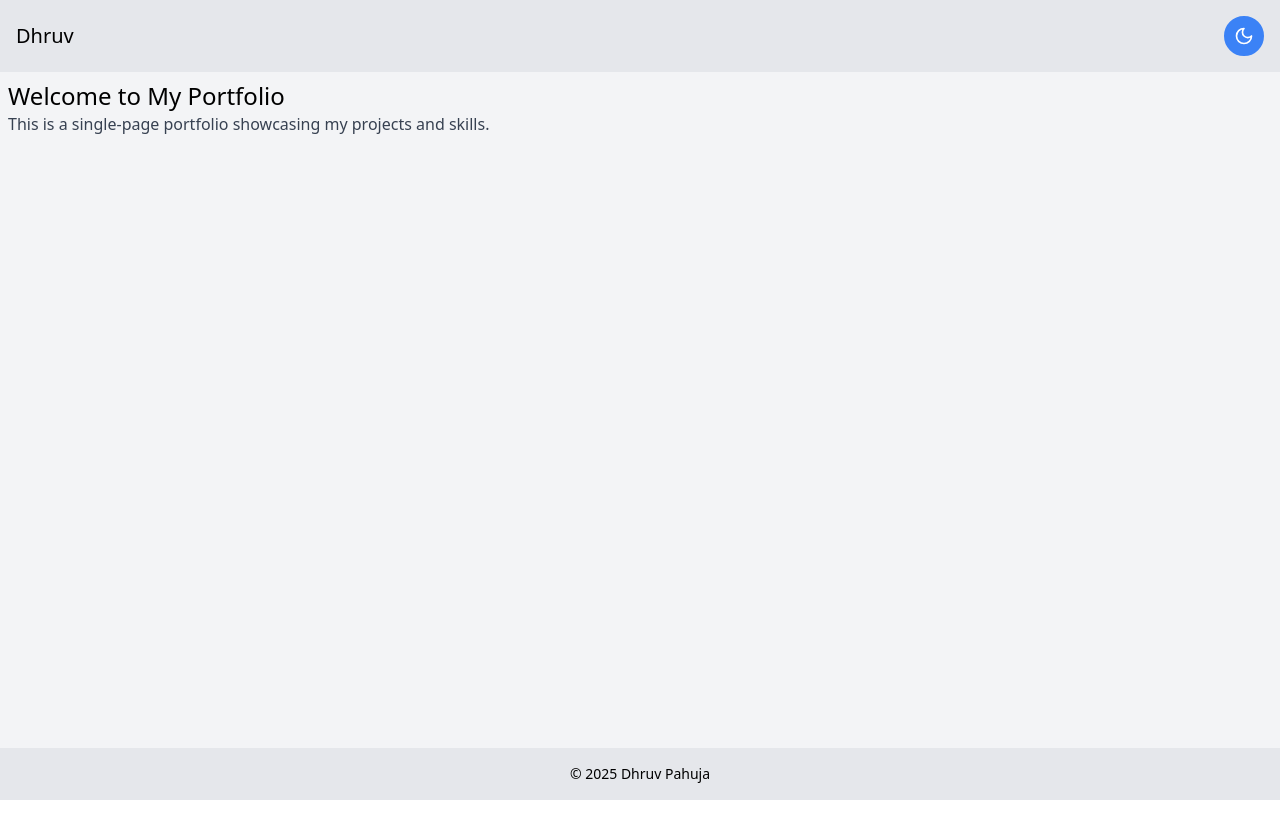
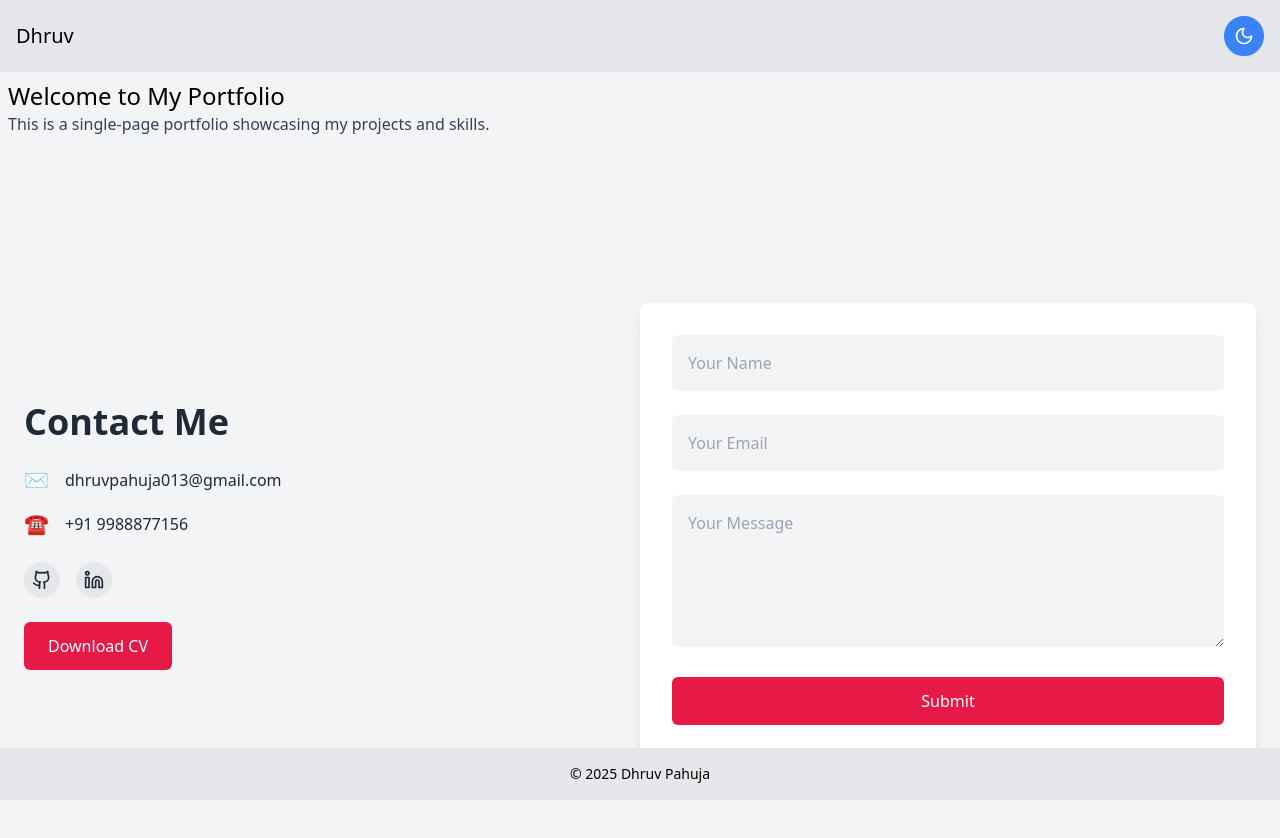
Before and after one commit to Dhruv-pahuja/Portfolio, a React (Vite) app in the folder frontend/: page / in a window 1280 px wide. Shown: the top 838 px of the page. Before the commit the page ends 800 px from the top, so only its background shows below. Built offline with nearby package versions, Linux system fonts and the light colour scheme.

Commit message:
create contact us component

```diff
--- a/frontend/package.json
+++ b/frontend/package.json
@@ -14,7 +14,8 @@
     "lucide-react": "^0.468.0",
     "react": "^18.3.1",
     "react-dom": "^18.3.1",
-    "react-redux": "^9.1.2"
+    "react-redux": "^9.1.2",
+    "react-router-dom": "^7.0.2"
   },
   "devDependencies": {
     "@eslint/js": "^9.15.0",
--- a/frontend/src/App.tsx
+++ b/frontend/src/App.tsx
@@ -1,14 +1,15 @@
 import React from 'react';
-import {Layout} from "./components/index"
+import {Layout,Contact} from "./components/index"
 
 const App: React.FC = () => {
   return (
     <Layout>
-      <div className="p-2  dark:text-white">
+      <div className="p-2 dark:text-white">
         <h1 className="text-2xl dark:text-white">Welcome to My Portfolio</h1>
         <p className="text-gray-700 dark:text-gray-300 ">
           This is a single-page portfolio showcasing my projects and skills.
         </p>
+        <Contact/>
       </div>
     </Layout>
   );
--- /dev/null
+++ b/frontend/src/components/Contact.tsx
@@ -0,0 +1,115 @@
+import React, { useState } from "react";
+import {Linkedin,Github } from "lucide-react";
+
+const Contact: React.FC = () => {
+  const [formData, setFormData] = useState({
+    name: "",
+    email: "",
+    message: "",
+  });
+
+  const handleChange = (e: React.ChangeEvent<HTMLInputElement | HTMLTextAreaElement>) => {
+    setFormData({ ...formData, [e.target.name]: e.target.value });
+  };
+
+  const handleSubmit = (e: React.FormEvent) => {
+    e.preventDefault();
+    fetch(import.meta.env.VITE_BACKEND_URL, {
+      method: "POST",
+      headers: {
+        "Content-Type": "application/json",
+      },
+      body: JSON.stringify(formData),
+    })
+      .then((response) => response.json())
+      .then((data) => {
+        console.log("Success:", data);
+        alert("Message sent successfully!");
+      })
+      .catch((error) => {
+        console.error("Error:", error);
+        alert("Failed to send message. Please try again.");
+      });
+  };
+
+  return (
+    <section className="min-h-screen flex flex-col md:flex-row items-center justify-between px-4 py-8 bg-gray-100 dark:bg-gray-900 text-gray-800 dark:text-white md:mb-4 mb-7">
+      {/* Contact Information */}
+      <div className="space-y-6 md:w-1/2 w-full">
+        <h2 className="text-3xl sm:text-4xl font-bold text-center md:text-left">
+          Contact Me
+        </h2>
+        <div className="space-y-4">
+          <div className="flex items-center gap-4">
+            <span className="text-[#e71a47] text-xl">&#9993;</span>
+            <p>dhruvpahuja013@gmail.com</p>
+          </div>
+          <div className="flex items-center gap-4">
+            <span className="text-[#e71a47] text-xl">&#9742;</span>
+            <p>+91 9988877156</p>
+          </div>
+        </div>
+        {/* Social Media Icons */}
+        <div className="flex gap-4 justify-center md:justify-start text-xl">
+          <a
+            href="#"
+            className="p-2 bg-gray-200 dark:bg-gray-800 rounded-full hover:bg-gray-300 dark:hover:bg-gray-700 transition"
+          >
+            <Github size={20} />
+          </a>
+          <a
+            href="#"
+            className="p-2 bg-gray-200 dark:bg-gray-800 rounded-full hover:bg-gray-300 dark:hover:bg-gray-700 transition"
+          >
+            <Linkedin size={20} />
+          </a>
+        </div>
+        {/* Download CV Button */}
+        <div className="flex justify-center md:justify-start">
+          <button className="px-6 py-3 bg-[#e71a47] text-white rounded-md hover:bg-[#d9163f] transition">
+            Download CV
+          </button>
+        </div>
+      </div>
+
+      {/* Contact Form */}
+      <form
+        onSubmit={handleSubmit}
+        className="w-full md:w-1/2 bg-white dark:bg-gray-800 rounded-lg p-6 md:p-8 shadow-lg mt-8 md:mt-0 md:mb-3 space-y-6"
+      >
+        <input
+          type="text"
+          name="name"
+          placeholder="Your Name"
+          value={formData.name}
+          onChange={handleChange}
+          className="w-full p-4 bg-gray-100 dark:bg-gray-700 rounded-md text-gray-800 dark:text-white placeholder-gray-400 focus:ring-2 focus:ring-[#e71a47]"
+        />
+        <input
+          type="email"
+          name="email"
+          placeholder="Your Email"
+          value={formData.email}
+          onChange={handleChange}
+          className="w-full p-4 bg-gray-100 dark:bg-gray-700 rounded-md text-gray-800 dark:text-white placeholder-gray-400 focus:ring-2 focus:ring-[#e71a47]"
+        />
+        <textarea
+          name="message"
+          placeholder="Your Message"
+          rows={5}
+          value={formData.message}
+          onChange={handleChange}
+          className="w-full p-4 bg-gray-100 dark:bg-gray-700 rounded-md text-gray-800 dark:text-white placeholder-gray-400 focus:ring-2 focus:ring-[#e71a47]"
+        />
+        <button
+          type="submit"
+          className="w-full py-3 bg-[#e71a47] text-white rounded-md hover:bg-[#d9163f] transition"
+        >
+          Submit
+        </button>
+      </form>
+    </section>
+  );
+};
+
+export default Contact;
--- a/frontend/src/components/index.ts
+++ b/frontend/src/components/index.ts
@@ -1,4 +1,5 @@
 import Layout from "./Layout";
 import Navbar from "./Navbar";
+import Contact from "./Contact";
 
-export { Layout, Navbar };
+export { Layout, Navbar, Contact };
```
Also changed, not shown: 1 other file (tests, documents, lock files or other folders).
